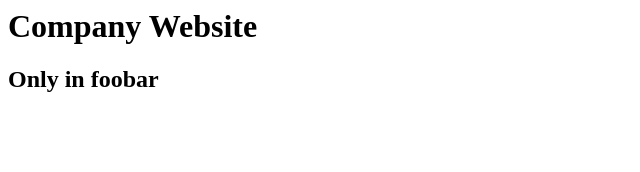
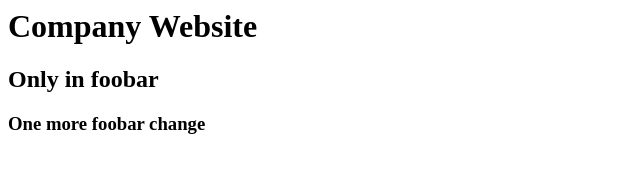
Before and after one commit to linden-peters-sait/BranchDemo, a plain HTML site: page index.html in a window 1280 px wide. Shown: the whole page, without its empty margins (0-640 px from the left). Drawn offline with Linux system fonts and the light colour scheme.

Commit message:
Another foobar change.

```diff
--- a/index.html
+++ b/index.html
@@ -2,5 +2,6 @@
 <body>
 <h1>Company Website</h1>
 <h2>Only in foobar</h2>
+<h3>One more foobar change</h3>
 </body>
 </html>
```
